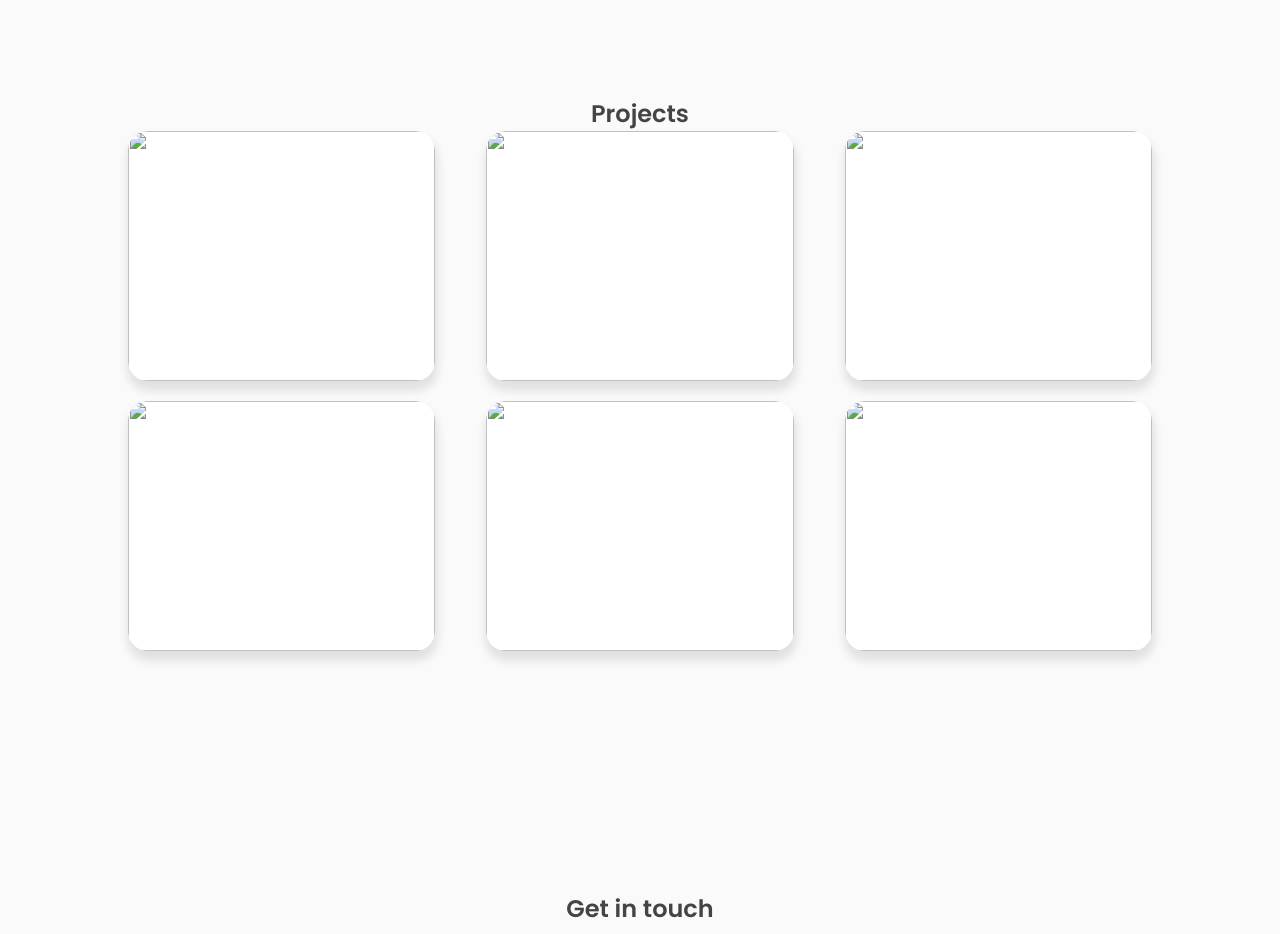
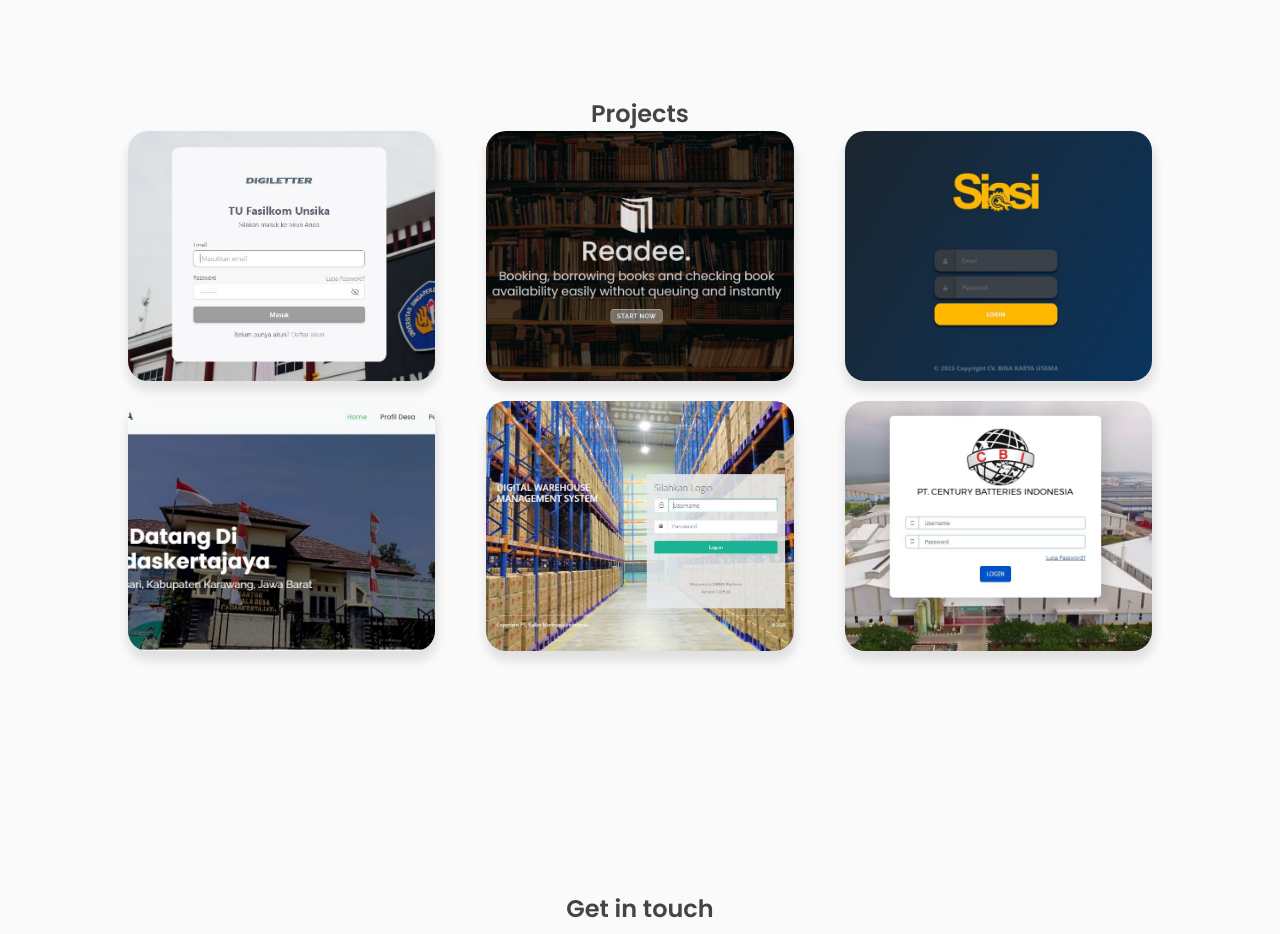
Before and after one commit to gilangmaulana1405/portofolio, a plain HTML site: page index.html in a window 1280 px wide. Shown: the part 1480-2414 px from the top of the page. Drawn offline with nearby package versions, Linux system fonts and the light colour scheme; the site is published under a folder, as on GitHub Pages, so addresses that start at the root find nothing.

Commit message:
fix error img 3

```diff
--- a/index.html
+++ b/index.html
@@ -86,7 +86,7 @@
                 </div>
                 <div class="featured-image">
                     <div class="image">
-                        <img src="/assets/img/gilang.jpeg" alt="avatar">
+                        <img src="assets/img/gilang.jpeg" alt="avatar">
                     </div>
                 </div>
                 <div class="scroll-icon-box">
@@ -167,32 +167,32 @@
                 <div class="project-container">
                     <a href="http://example.com" class="project-link">
                         <div class="project-box">
-                            <img src="/assets/img/digiletter.jpg" alt="">
+                            <img src="assets/img/digiletter.jpg" alt="">
                         </div>
                     </a>
                     <a href="http://example.com" class="project-link">
                         <div class="project-box">
-                            <img src="/assets/img/readee.jpg" alt="">
+                            <img src="assets/img/readee.jpg" alt="">
                         </div>
                     </a>
                     <a href="http://example.com" class="project-link">
                         <div class="project-box">
-                            <img src="/assets/img/siasi.jpg" alt="">
+                            <img src="assets/img/siasi.jpg" alt="">
                         </div>
                     </a>
                     <a href="http://example.com" class="project-link">
                         <div class="project-box">
-                            <img src="/assets/img/cadaskertajaya.jpg" alt="">
+                            <img src="assets/img/cadaskertajaya.jpg" alt="">
                         </div>
                     </a>
                     <a href="http://example.com" class="project-link">
                         <div class="project-box">
-                            <img src="/assets/img/dwms.jpg" alt="">
+                            <img src="assets/img/dwms.jpg" alt="">
                         </div>
                     </a>
                     <a href="http://example.com" class="project-link">
                         <div class="project-box">
-                            <img src="/assets/img/go_genba_hr.jpg" alt="">
+                            <img src="assets/img/go_genba_hr.jpg" alt="">
                         </div>
                     </a>
                 </div>
```
